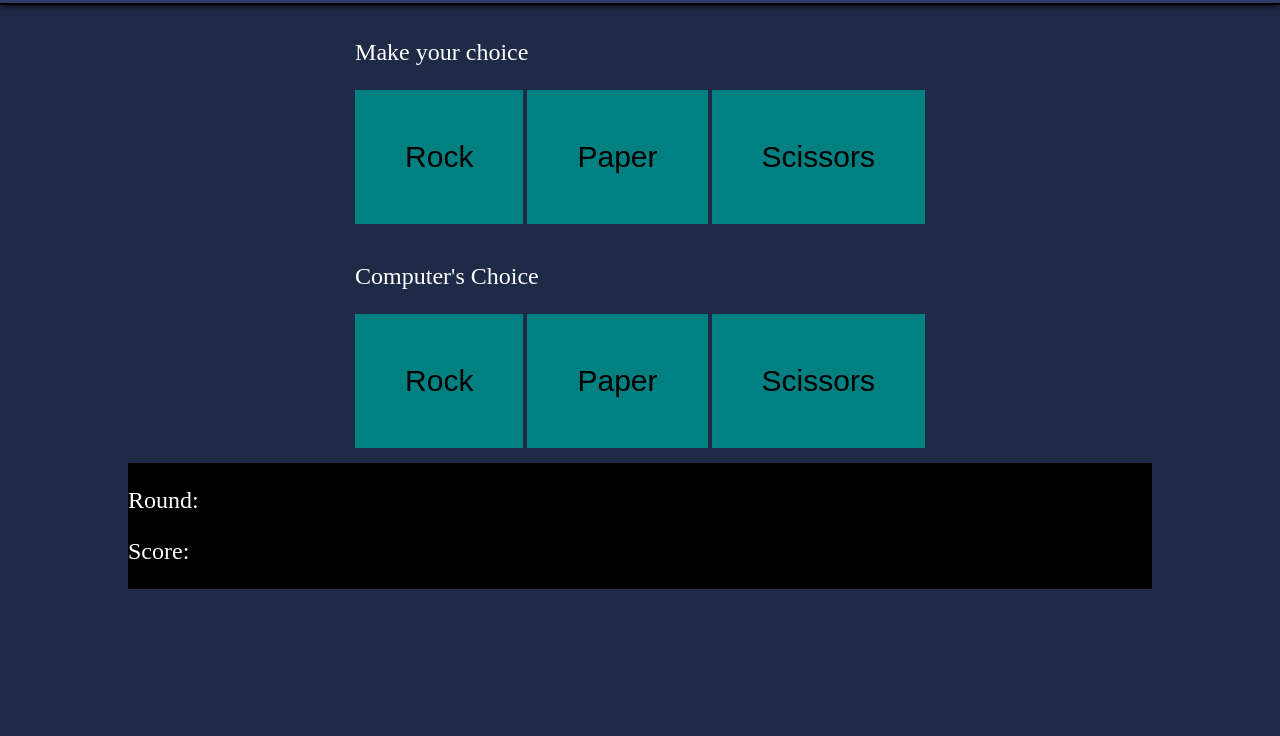
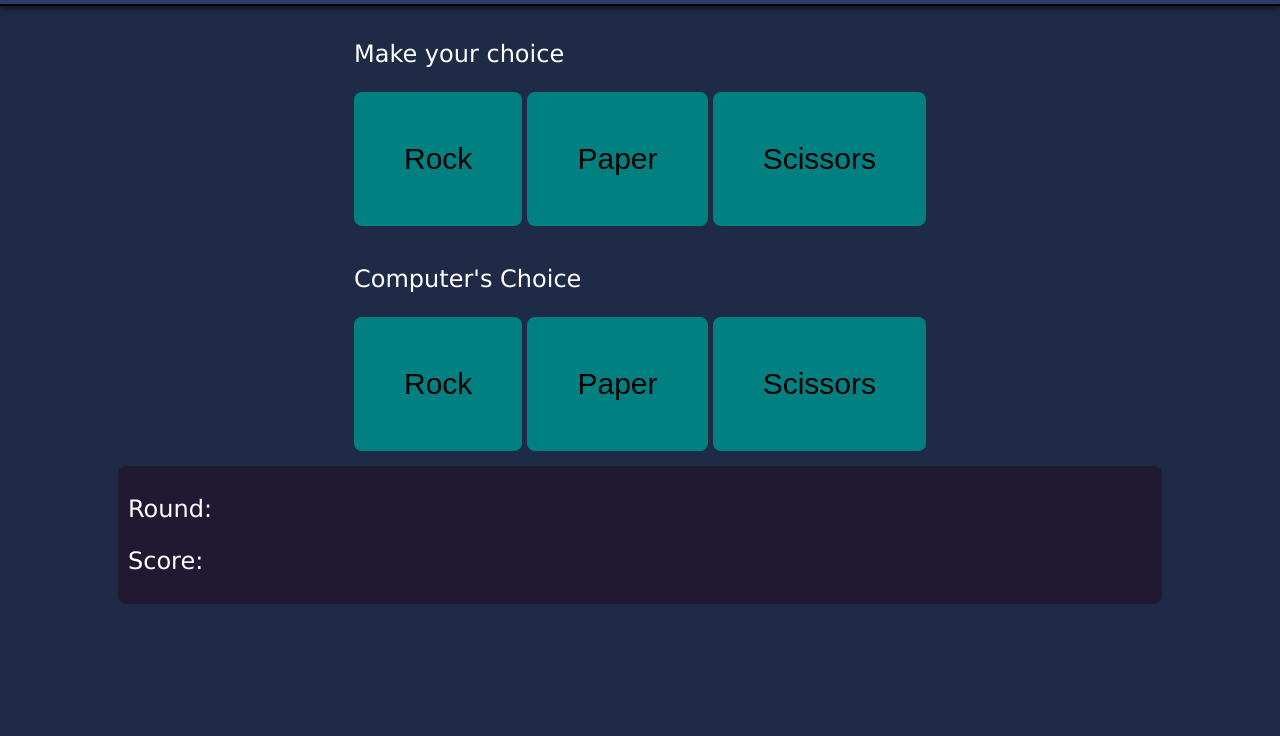
Before and after one commit to yomizana/rock-paper-scissors, a plain HTML site: page index.html in a window 1280 px wide. Shown: the part 64-800 px from the top of the page. Drawn offline with Linux system fonts and the light colour scheme.

Commit message:
Improve design of results container

```diff
--- a/script.js
+++ b/script.js
@@ -80,10 +80,12 @@ function game(playerChoice) {
     }
 
     let paraRound = document.querySelector('#round');
+    paraRound.textContent = `Round: ${roundCount}`;
+
     let paraScore = document.querySelector('#score');
     paraScore.textContent = `Scores: ${playerScore} | ${computerScore}`;
+
     let paraMessage = document.querySelector('#message');
-    paraRound.textContent = `Round: ${roundCount}`;
 
     if (roundCount < 5) {
         paraMessage.textContent = message;
--- a/style.css
+++ b/style.css
@@ -4,6 +4,7 @@ body {
     flex-direction: column;
     margin: 0;
     padding: 0;
+    font-family: Verdana, Geneva, Tahoma, sans-serif;
 }
 
 .header {
@@ -23,19 +24,23 @@ body {
 }
 
 .results {
-    background-color: black;
+    border-radius: 8px;
+    padding: 5px 10px;
+    background-color: rgb(32, 25, 49);
     width: 80%;
 }
 
 button {
+    flex: auto;
     background-color: teal;
     border-style: none;
+    border-radius: 8px;
     padding: 50px;
     font-size: 30px;
 }
 
 .selected {
-    background-color: blue;
+    background-color: rgb(86, 86, 177);
 }
 
 p {
```
